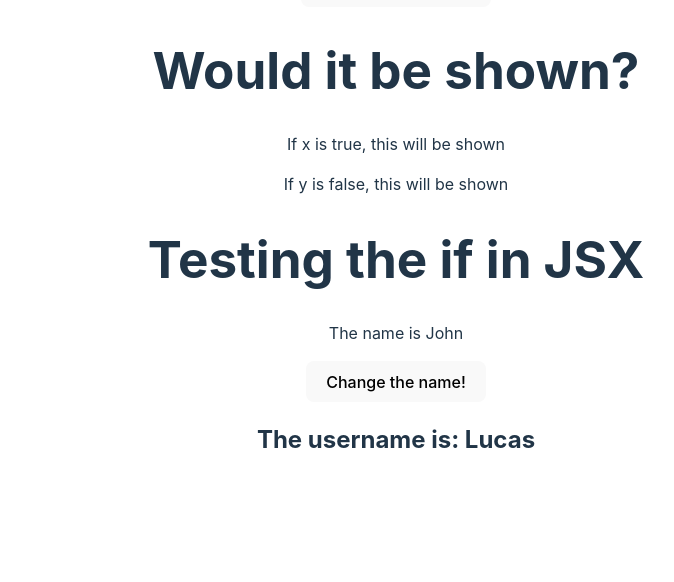
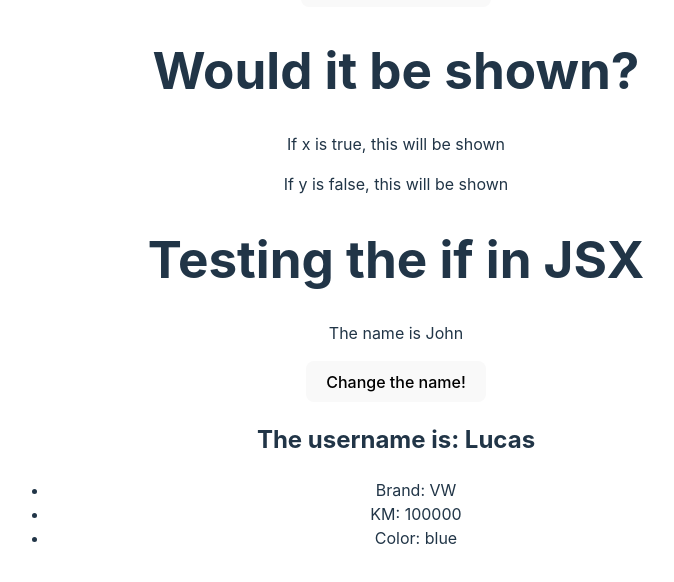
Before and after one commit to Lucas31394/React-Udemy, a React (Vite) app in the folder 3_advancingInReact/: page / in a window 1280 px wide. Shown: the part 1491-2073 px from the top of the page, without its empty margins (244-918 px from the left). Built offline with nearby package versions, Linux system fonts and the light colour scheme.

Commit message:
props destructuring

```diff
--- a/3_advancingInReact/src/App.jsx
+++ b/3_advancingInReact/src/App.jsx
@@ -8,6 +8,7 @@ import ManageData from './components/ManageData'
 import ListRenderer from './components/ListRenderer'
 import ConditionalRenderer from './components/ConditionalRenderer'
 import ShowUsername from './components/ShowUsername'
+import CarDetails from './components/CarDetails'
 
 function App() {
   const [count, setCount] = useState(0)
@@ -28,7 +29,10 @@ function App() {
         <ManageData/>
         <ListRenderer/>
         <ConditionalRenderer />
+        {/*props*/}
         <ShowUsername user={username}/>
+        {/*destructuring*/}
+        <CarDetails brand="VW" km={100000} color="blue"/>
       </div>
     </>
   )
--- /dev/null
+++ b/3_advancingInReact/src/components/CarDetails.jsx
@@ -0,0 +1,15 @@
+import React from 'react'
+
+const CarDetails = ({brand, km, color}) => {
+  return (
+    <div>
+        <ul>
+            <li>Brand: {brand}</li>
+            <li>KM: {km}</li>
+            <li>Color: {color}</li>
+        </ul>
+    </div>
+  )
+}
+
+export default CarDetails
```
